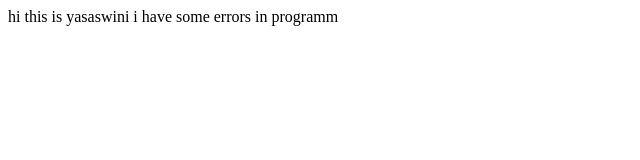
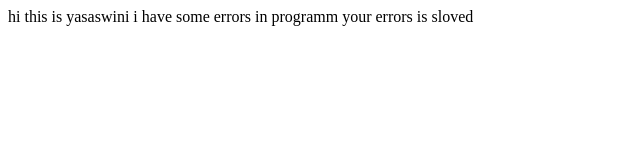
Before and after one commit to pulipakayasaswini/hyd1, a plain HTML site: page index.html in a window 1280 px wide. Shown: the whole page, without its empty margins (0-640 px from the left). Drawn offline with Linux system fonts and the light colour scheme.

Commit message:
banguler

```diff
--- a/index.html
+++ b/index.html
@@ -8,6 +8,7 @@
 <body>
     hi this is yasaswini
     i have some errors in programm
+    your errors  is sloved
 
 </body>
 </html>
```
